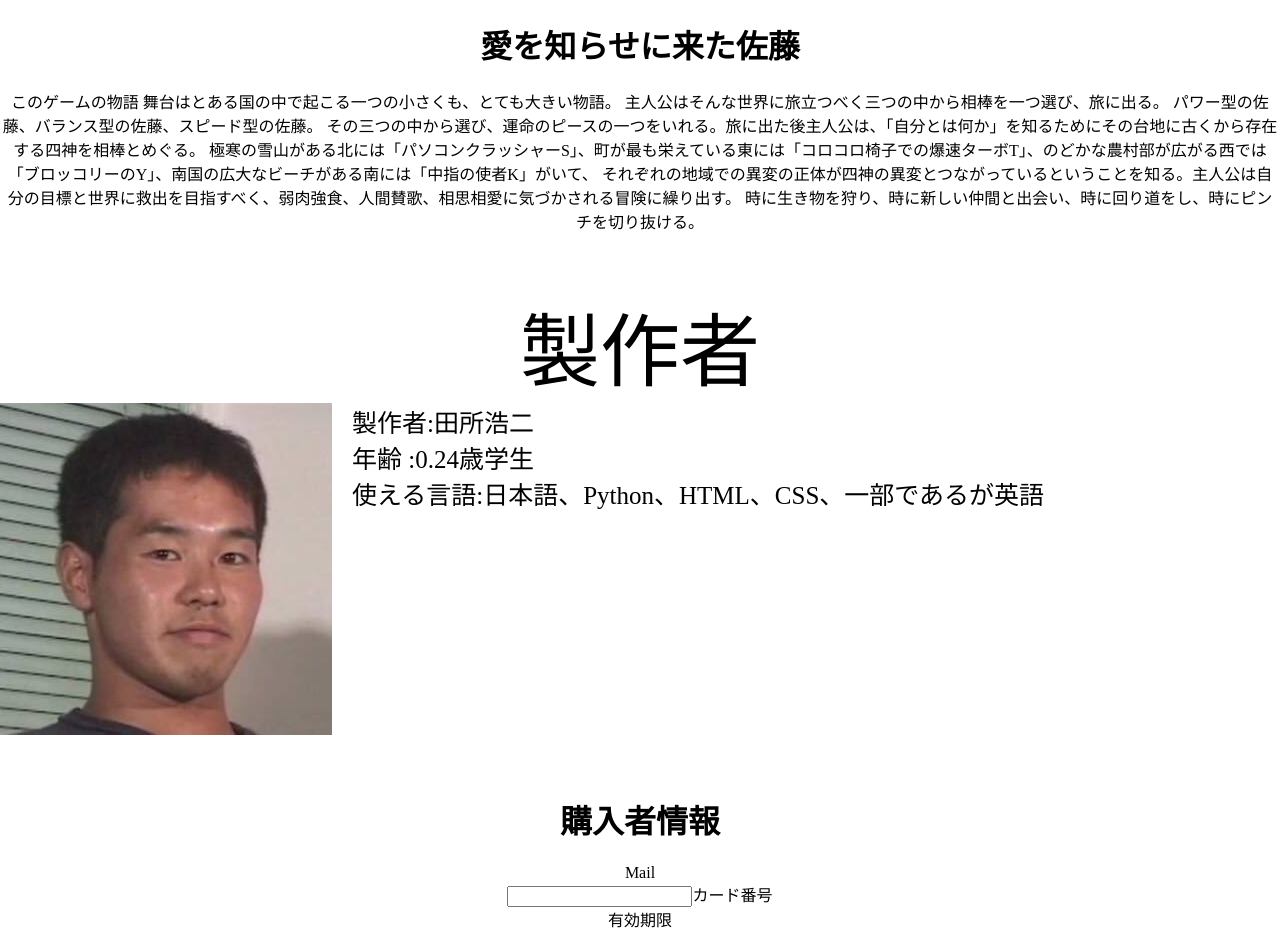
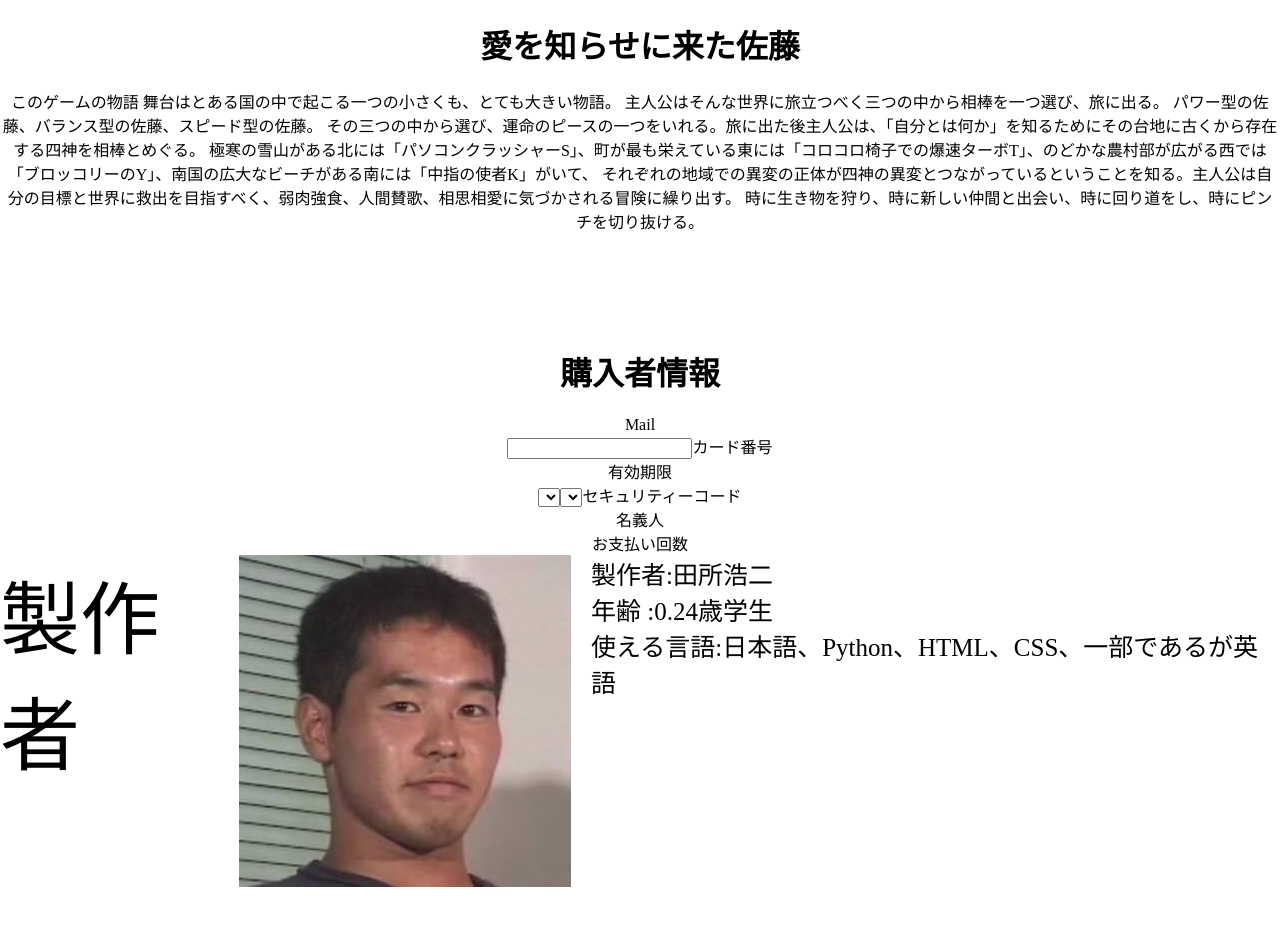
Before and after one commit to Hamster-crab/Sato-came-to-tell-me-his-love, a React (Create React App) app: page / in a window 1280 px wide. Shown: the top 934 px of the page. After the commit the page ends 887 px from the top, so only its background shows below. Built offline with nearby package versions, Linux system fonts and the light colour scheme.

Commit message:
イキスギ

```diff
--- a/public/index.html
+++ b/public/index.html
@@ -24,7 +24,7 @@
       work correctly both with client-side routing and a non-root public URL.
       Learn how to configure a non-root public URL by running `npm run build`.
     -->
-    <title>React App</title>
+    <title>愛を知らせに来た佐藤</title>
   </head>
   <body>
     <noscript>You need to enable JavaScript to run this app.</noscript>
--- a/src/App.tsx
+++ b/src/App.tsx
@@ -17,13 +17,7 @@ function App() {
           それぞれの地域での異変の正体が四神の異変とつながっているということを知る。主人公は自分の目標と世界に救出を目指すべく、弱肉強食、人間賛歌、相思相愛に気づかされる冒険に繰り出す。
           時に生き物を狩り、時に新しい仲間と出会い、時に回り道をし、時にピンチを切り抜ける。
         </div><br/><br/><br/>
-        <div className='CreatorName'>製作者</div>
-      </div>
-
-        <div className="Creator">
-          <img src="/image/YJSENPAI.jpg" alt="" />
-          <a>製作者:田所浩二<br/>年齢  :0.24歳学生<br/>使える言語:日本語、Python、HTML、CSS、一部であるが英語</a>
-        </div><br /><br />
+      </div><br /><br />
         <div className='ElectronicCommerce'>
           <h1>購入者情報</h1>
           <label>Mail</label><br />
@@ -40,6 +34,11 @@ function App() {
           <label>名義人</label><br />
           <label>お支払い回数</label><br />
         </div>
+        <div className="Creator">
+          <div className='CreatorName'>製作者</div>
+          <img src="/image/YJSENPAI.jpg" alt="" />
+          <a>製作者:田所浩二<br/>年齢  :0.24歳学生<br/>使える言語:日本語、Python、HTML、CSS、一部であるが英語</a>
+        </div>
     </div>
   );
 }
```
